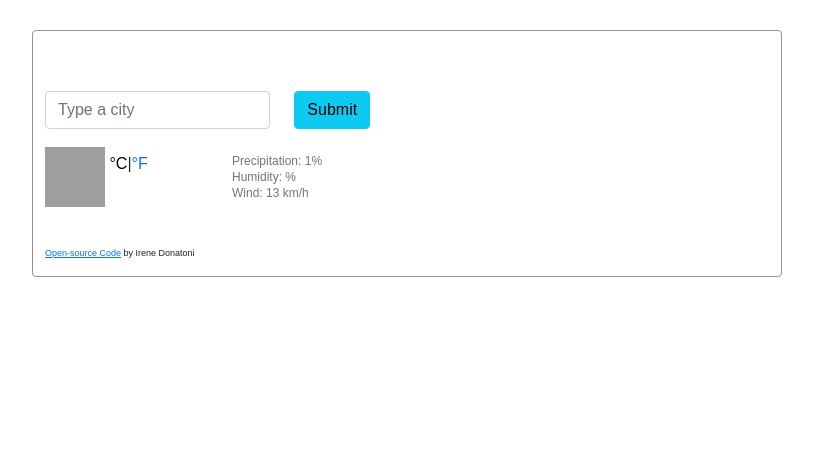
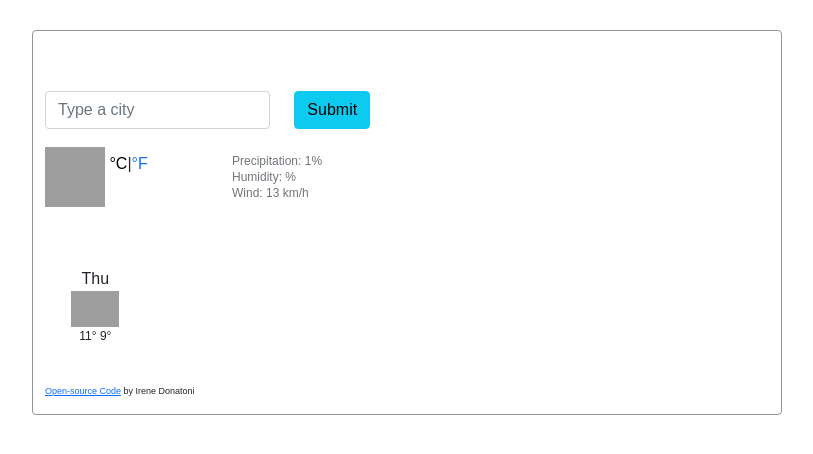
Before and after one commit to xajare/SheCodes2Pro, a plain HTML site: page index.html in a window 1280 px wide. Shown: the whole page, without its empty margins (233-1046 px from the left). Drawn offline with nearby package versions, Linux system fonts and the light colour scheme; no server answers; grey boxes are pictures that could not be loaded.

Commit message:
Forecast HTML

```diff
--- a/index.html
+++ b/index.html
@@ -31,7 +31,7 @@
           </div>
         </div>
       </form>
-      <div class="row">
+      <div class="row row-today">
         <div class="col-3">
           <div class="clearfix">
             <div class="float-left weather-today">
@@ -80,6 +80,22 @@
           </li>
         </div>
       </div>
+      <div class="row" id="forecast">
+        <div class="col-2">
+          <div class="forecast-date">Thu</div>
+          <div class="forecast-img">
+            <img
+              src="http://openweathermap.org/img/wn/10d@2x.png"
+              alt=""
+              width="48"
+            />
+          </div>
+          <div class="forecast-temperature">
+            <span class="temp-max">11°</span>
+            <span class="temp-min">9°</span>
+          </div>
+        </div>
+      </div>
       <div class="bottom-line">
         <p>
           <a href="https://github.com/xajare/SheCodes2Pro">Open-source Code</a>
--- a/src/style.css
+++ b/src/style.css
@@ -13,6 +13,10 @@ li {
   max-width: 750px;
   border: solid 1px rgb(149, 147, 147);
   border-radius: 4px;
+}
+
+.row-today {
+  margin-bottom: 60px;
 }
 
 .weather-today img {
@@ -80,6 +84,23 @@ li {
   margin-bottom: 0;
 }
 
+.col-2 {
+  text-align: center;
+}
+
+.forecast-date {
+  text-align: center;
+  font-size: 16px;
+}
+
+.forecast-img img {
+  width: 48px;
+}
+
+.forecast-temperature {
+  font-size: 12px;
+}
+
 .bottom-line {
   margin-top: 40px;
   margin-bottom: 0;
```
Also changed, not shown: src/script.js (+7 -0 lines).
